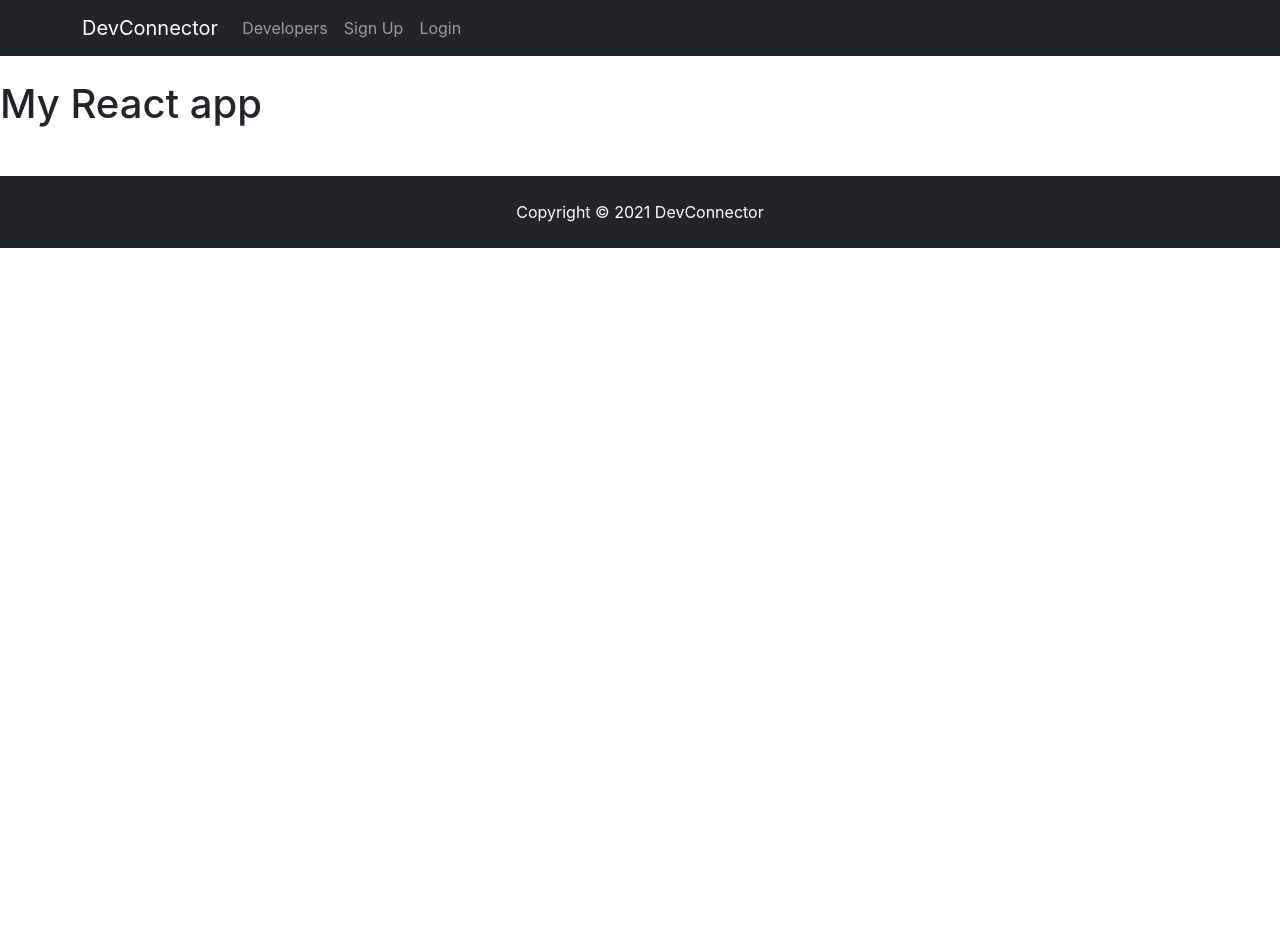
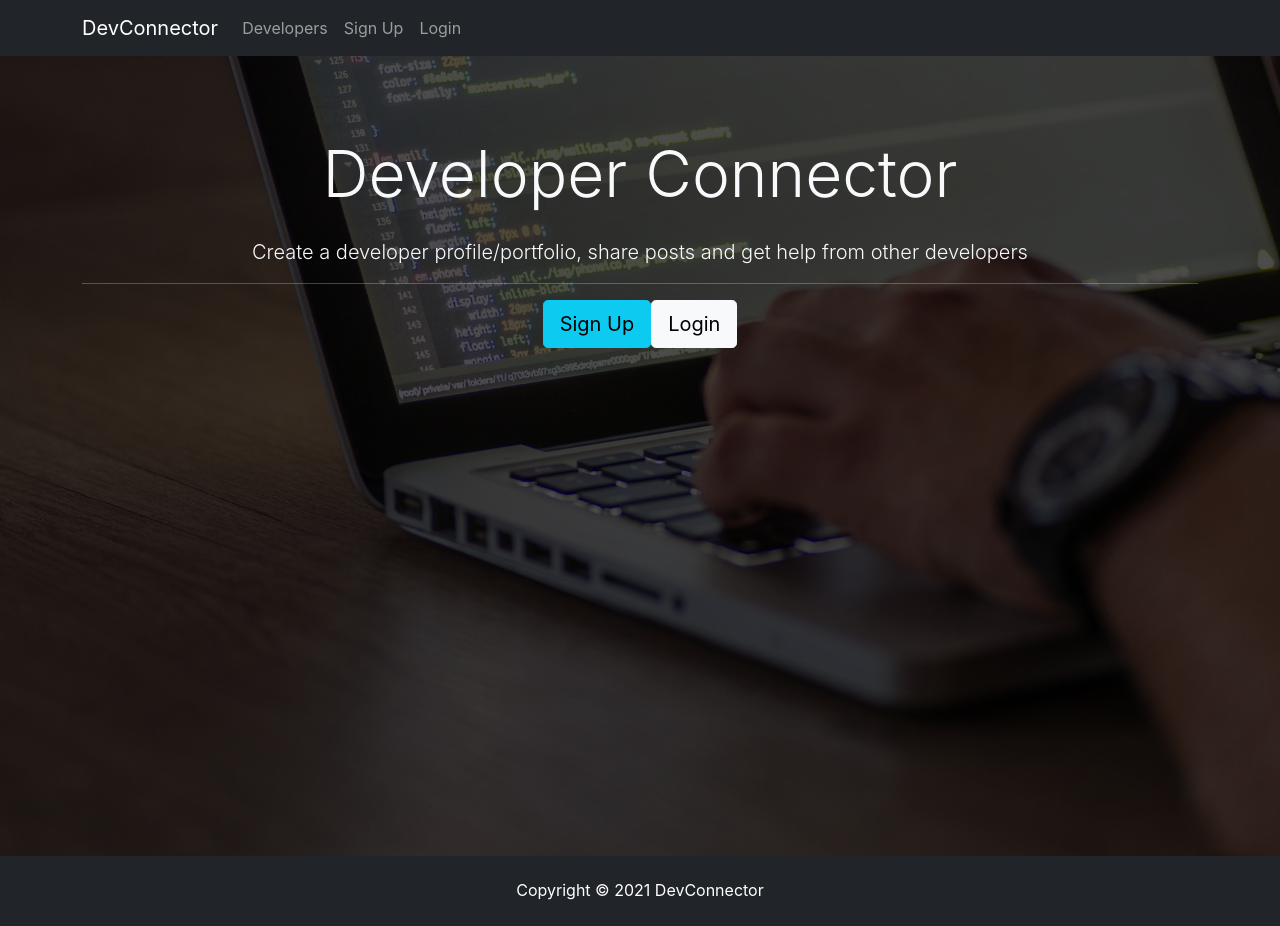
Before and after one commit to Kriti-bit/DevConnector, a React (Create React App) app in the folder client/: page / in a window 1280 px wide. Before the commit the page ends 800 px from the top, so only its background shows below. Built offline with nearby package versions, Linux system fonts and the light colour scheme.

Commit message:
Landing added

```diff
--- a/client/src/App.js
+++ b/client/src/App.js
@@ -2,12 +2,13 @@
 
 import Navbar from './components/layout/Navbar';
 import Footer from './components/layout/Footer';
+import Landing from './components/layout/Landing';
 
 function App() {
   return (
     <div className="App">
       <Navbar/>
-        <h1>My React app</h1>
+        <Landing/>
       <Footer/>
     </div>
   );
--- a/client/src/components/layout/Landing.js
+++ b/client/src/components/layout/Landing.js
@@ -0,0 +1,27 @@
+import React, { Component } from 'react'
+
+class Landing extends Component {
+    render() {
+        return (
+            <div className="landing">
+            <div className="dark-overlay landing-inner text-light">
+              <div className="container">
+                <div className="row">
+                  <div className="col-md-12 text-center">
+                    <h1 className="display-3 mb-4">Developer Connector
+                    </h1>
+                    <p className="lead"> Create a developer profile/portfolio, share posts and get help from other developers</p>
+                    <hr />
+                    <a href="register.html" className="btn btn-lg btn-info mr-2">Sign Up</a>
+                    <a href="login.html" className="btn btn-lg btn-light">Login</a>
+                  </div>
+                </div>
+              </div>
+            </div>
+          </div>
+
+        )
+    }
+}
+
+export default Landing
```
